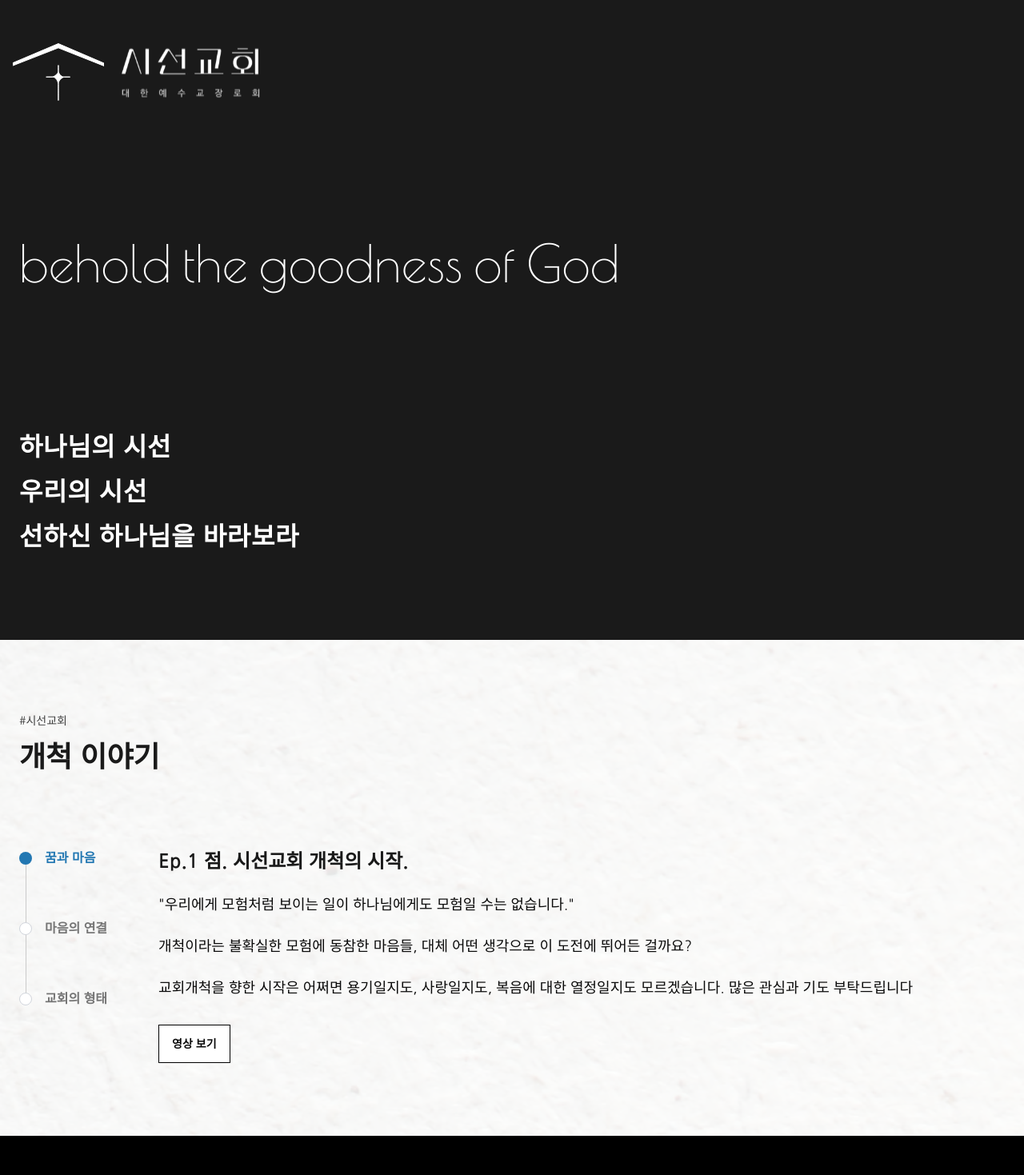
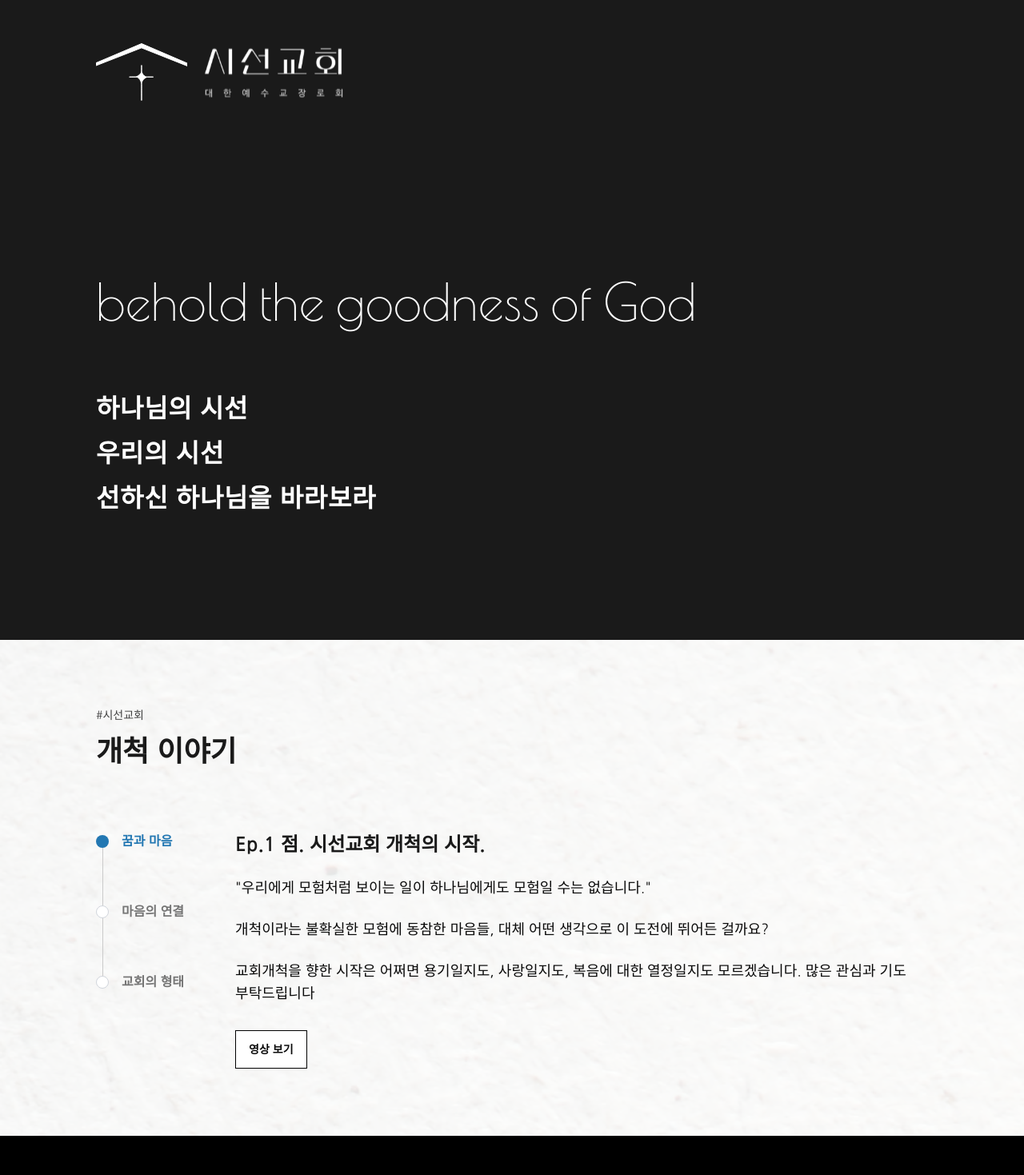
Before and after one commit to jglee-Cm7/siseon-web, a Next.js app: page / in a window 1280 px wide. Shown: the top 1469 px of the page at 80% size. Built offline with nearby package versions, Linux system fonts and the light colour scheme.

Commit message:
style: Add padding style in desktop layout

```diff
--- a/components/features/home/gospel-section.tsx
+++ b/components/features/home/gospel-section.tsx
@@ -3,7 +3,7 @@ import { ChevronRightIcon } from "lucide-react";
 
 export function GospelSection() {
   return (
-    <section className="bg-black px-6 py-12">
+    <section className="bg-black px-6 py-12 md:px-30">
       <div className="mx-auto flex h-full max-w-[1440px] flex-col items-center space-y-8">
         {/* Title */}
         <div className="flex flex-col items-center justify-center gap-2">
--- a/components/features/home/hero-section.tsx
+++ b/components/features/home/hero-section.tsx
@@ -1,6 +1,6 @@
 export function HeroSection() {
   return (
-    <section className="h-[calc(100dvh-180px)] max-h-[700px] bg-[#1A1A1A] p-6">
+    <section className="h-[calc(100dvh-180px)] max-h-[700px] bg-[#1A1A1A] p-6 md:p-30">
       <div className="mx-auto h-full max-w-[1440px]">
         <div className="flex h-full flex-col justify-end gap-16 pb-[40%] md:justify-around md:gap-0 md:pb-0">
           <h1 className="font-poiret text-[40px] text-white md:text-[64px]">
--- a/components/features/home/story-section.tsx
+++ b/components/features/home/story-section.tsx
@@ -1,7 +1,7 @@
 export function StorySection() {
   return (
     <section className="h-[calc(100dvh-180px)] max-h-[650px] bg-[url('/images/background.avif')] md:max-h-[760px]">
-      <div className="h-full bg-white/90 px-6 py-12">
+      <div className="h-full bg-white/90 px-6 py-12 md:px-30">
         <div className="mx-auto h-full max-w-[1440px]">
           <div className="flex h-full flex-col justify-around">
             {/* Title */}
--- a/components/layout/header.tsx
+++ b/components/layout/header.tsx
@@ -3,7 +3,7 @@ import Image from "next/image";
 
 export function Header() {
   return (
-    <header className="flex h-[100px] w-full items-center bg-[#1A1A1A] px-6 md:h-[180px] md:px-4">
+    <header className="flex h-[100px] w-full items-center bg-[#1A1A1A] px-6 md:h-[180px] md:px-30">
       <div className="mx-auto flex w-full items-center justify-between md:max-w-[1440px]">
         <Link href="/" className="flex items-center gap-2">
           <Image
```
